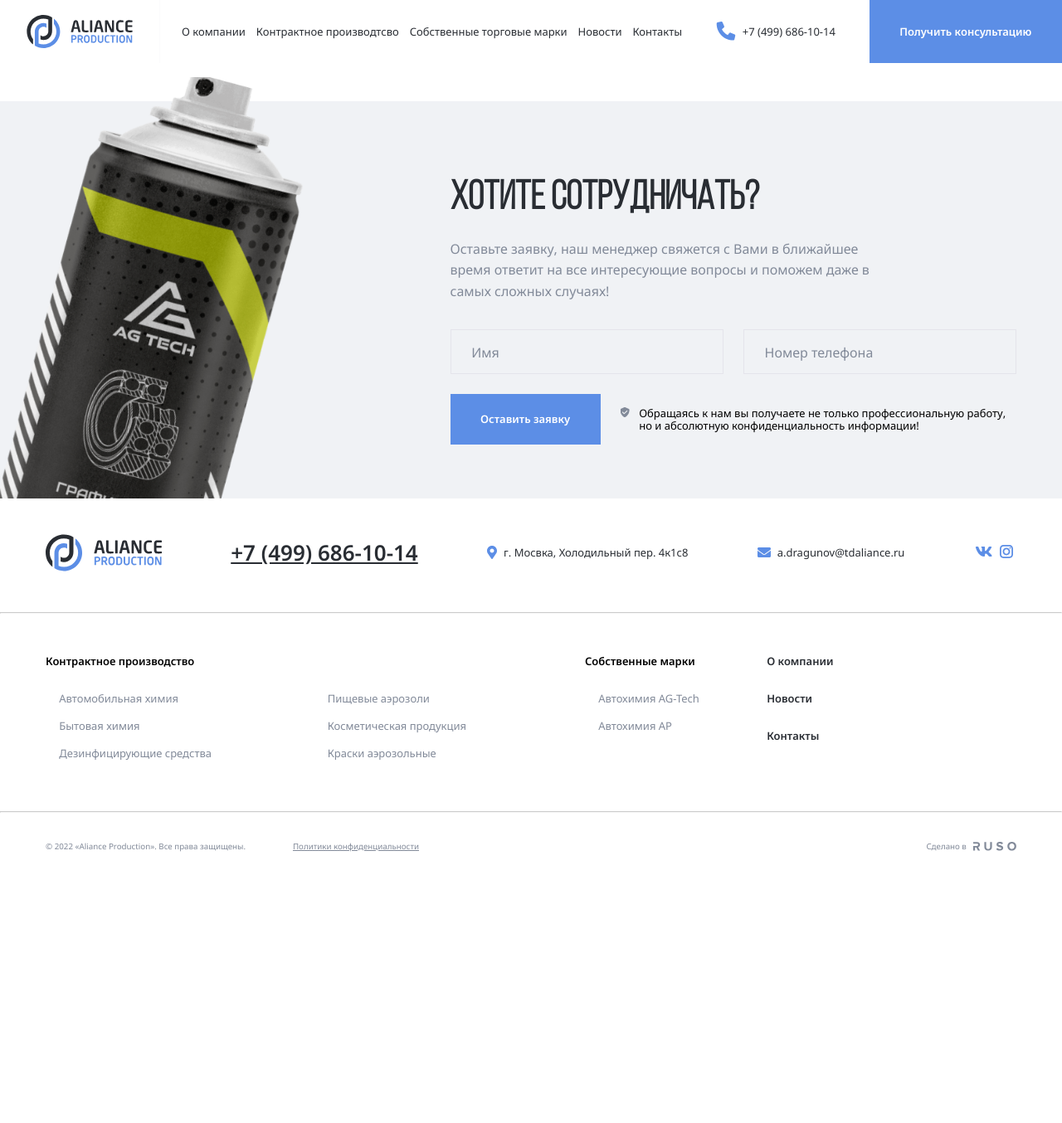
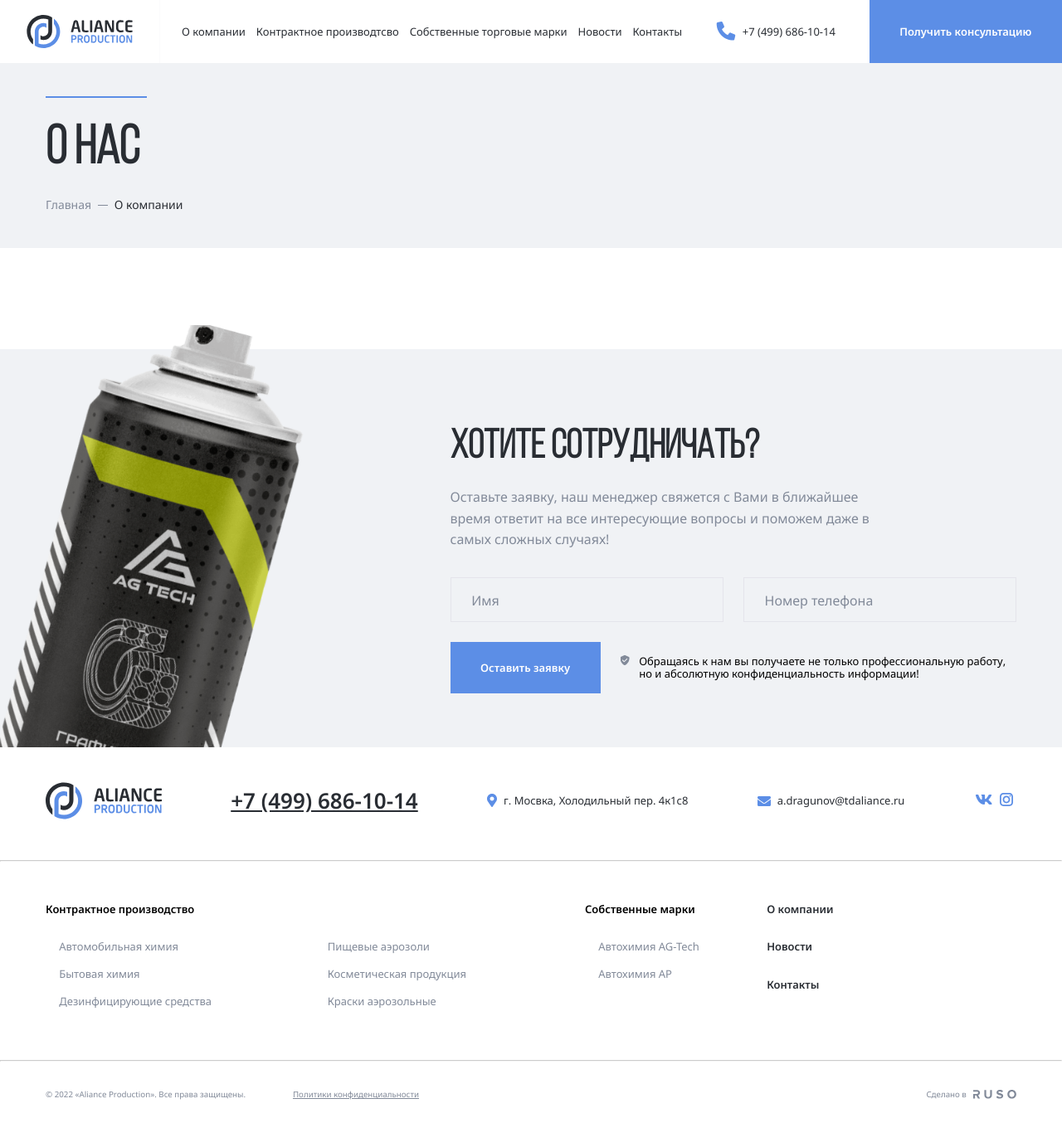
Before and after one commit to Ilnazgashikov/Aliance, a PHP site: page /about.html in a window 1280 px wide. Shown: the whole page at 83% size. Before the commit the page ends 1027 px from the top, so only its background shows below. Run offline with PHP 8.4, Linux system fonts and the light colour scheme.

Commit message:
add: three header state for about.html

```diff
--- a/about.html
+++ b/about.html
@@ -100,6 +100,28 @@
                 <span class="button-text">Получить консультацию</span>
             </button>
     </nav>
+    <header class="header header-bg-color">
+        <div class="container">
+            <div class="first-header-state">
+                <div class="text-area">
+                    <div class="separator"></div>
+                    <h1 class="text-area-title">
+                        О нас
+                    </h1>
+                    <div class="text-area-link">
+                        <span class="text-area-link-page">
+                            Главная
+                        </span>
+                        <span class="text-area-link-page">
+                            О компании
+                        </span>
+                    </div>
+
+                </div>
+                <img src="img/third-header-bg.png" alt="" class="img-area">
+            </div>
+        </div>
+    </header>
     <section class="cta">
         <div class="bg-grey section-cta">
             <img src="img/cta.png" alt="" class="cta-image">
--- a/css/style.css
+++ b/css/style.css
@@ -834,6 +834,95 @@ body {
     width: 100%;
     display: block;
 }
+.header-bg-color {
+    background-color: rgb(240, 242, 245);
+    position: relative;
+}
+.first-header-state {
+    padding: 3.125rem 0;
+}
+.text-area-title {
+    font-family: Bebas Neue;
+    font-size: 5rem;
+    font-weight: 600;
+    line-height: 120%;
+    margin-top: 1.875rem;
+    margin-bottom: 1.25rem;
+}
+.first-header-state, .second-header-state .text-area-title {
+    color: rgb(41, 45, 51);
+}
+.third-header-state .text-area-title {
+    color: #fff;
+}
+.text-area-link-page:not(:last-child)::after {
+    content: "";
+    display: inline-block;
+    margin-bottom: 5px;
+    width: .875rem;
+    margin: 0 .625rem;
+    height: 1px;
+    background-color: rgb(130, 138, 153);
+
+}
+.first-header-state .img-area {
+    display: none;
+}
+.third-header-state  {
+    display: flex;
+    padding: 3.125rem 0;
+}
+.third-header-state .text-area {
+    z-index: 1;
+    color: #fff;
+}
+.third-header-state .img-area {
+    position: absolute;
+    left: 0;
+    top: 0;
+    width: 100vw;
+    height: 100%;
+    object-fit: cover;
+    z-index: 0;
+}
+.third-header-state .text-area-link-page:not(:last-child)::after {
+    background-color: #fff;
+}
+.second-header-state {
+    display: flex;
+    padding: 3.125rem 0;
+}
+.second-header-state .img-area {
+    display: block;
+    position: absolute;
+    margin: 0;
+    right: 14.375rem;
+    width: 30rem;
+    height: 15rem;
+    bottom: 0;
+}
+.text-area-link {
+    display: flex;
+}
+.text-area-link-page {
+    display: flex;
+    align-items: center;
+    font-size: 14px;
+    font-weight: 400;
+    line-height: 160%;
+}
+.second-header-state, .first-header-state .text-area-link-page:not(:last-child) {
+    color: rgb(130, 138, 153);
+}
+.third-header-state .text-area-link-page:not(:last-child) {
+    color: #fff;
+}
+.third-header-state .text-area-link-page:last-child {
+    color: #fff;
+}
+.second-header-state, .first-header-state .text-area-link-page:last-child {
+    color: rgb(41, 45, 51);
+}
 @media (max-width: 1700px) {
     html {
         font-size: 14px;
@@ -1053,6 +1142,9 @@ body {
         left: -28.125rem;
     }
     @media (max-width: 850px) {
+        .second-header-state .img-area  {
+            display: none;
+        }
         .footer-top {
             flex-direction: column;
             align-items: flex-start;
```
Also changed, not shown: img/avto-him-three.png (added), img/header-background-header.png (added), img/third-header-bg.png (added), img/third-header.png (added).
